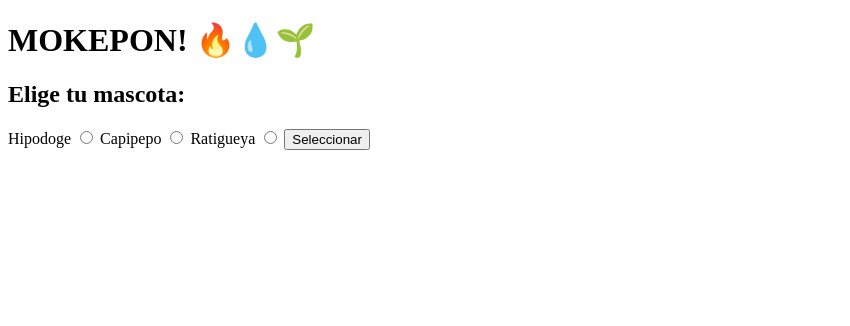
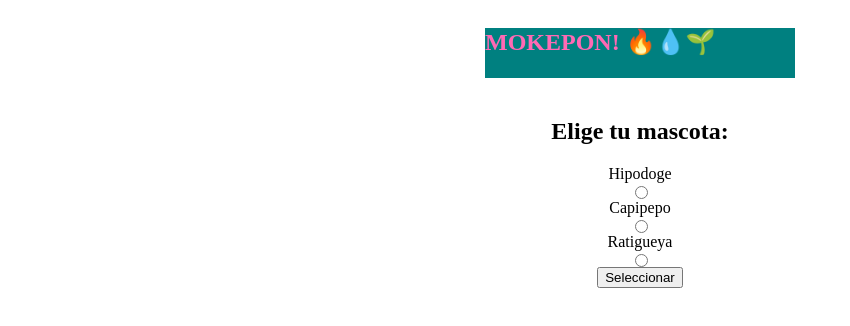
Before and after one commit to josepauluk/mokepon, a plain HTML site: page mokepon.html in a window 1280 px wide. Shown: the whole page, without its empty margins (0-850 px from the left). Drawn offline with Linux system fonts and the light colour scheme.

Commit message:
Comenzando con css. Clase Nro 35

```diff
--- a/mokepon.html
+++ b/mokepon.html
@@ -4,11 +4,12 @@
     <meta charset="utf-8" />
     <title>MOKEPON!</title>
     <script src="./js/mokepon.js"></script>
+    <link rel="stylesheet" href="./style.css" />
   </head>
   <body>
-    <h1>MOKEPON! 🔥💧🌱</h1>
+    <section id="seleccionar-mascota">
+      <h1 id="" class="titulo">MOKEPON! 🔥💧🌱</h1>
 
-    <section id="seleccionar-mascota">
       <h2>Elige tu mascota:</h2>
 
       <label for="hipodoge">Hipodoge</label>
@@ -24,6 +25,8 @@
     </section>
 
     <section id="seleccionar-ataque">
+      <h1 id="" class="titulo">MOKEPON! 🔥💧🌱</h1>
+
       <h2>Elige tu ataque:</h2>
 
       <p>
--- /dev/null
+++ b/style.css
@@ -0,0 +1,13 @@
+.titulo {
+  color: hotpink;
+  width: 310px;
+  height: 50px;
+  background-color: teal;
+}
+
+#seleccionar-mascota {
+  display: flex;
+  flex-direction: column;
+  justify-content: center;
+  align-items: center;
+}
```
